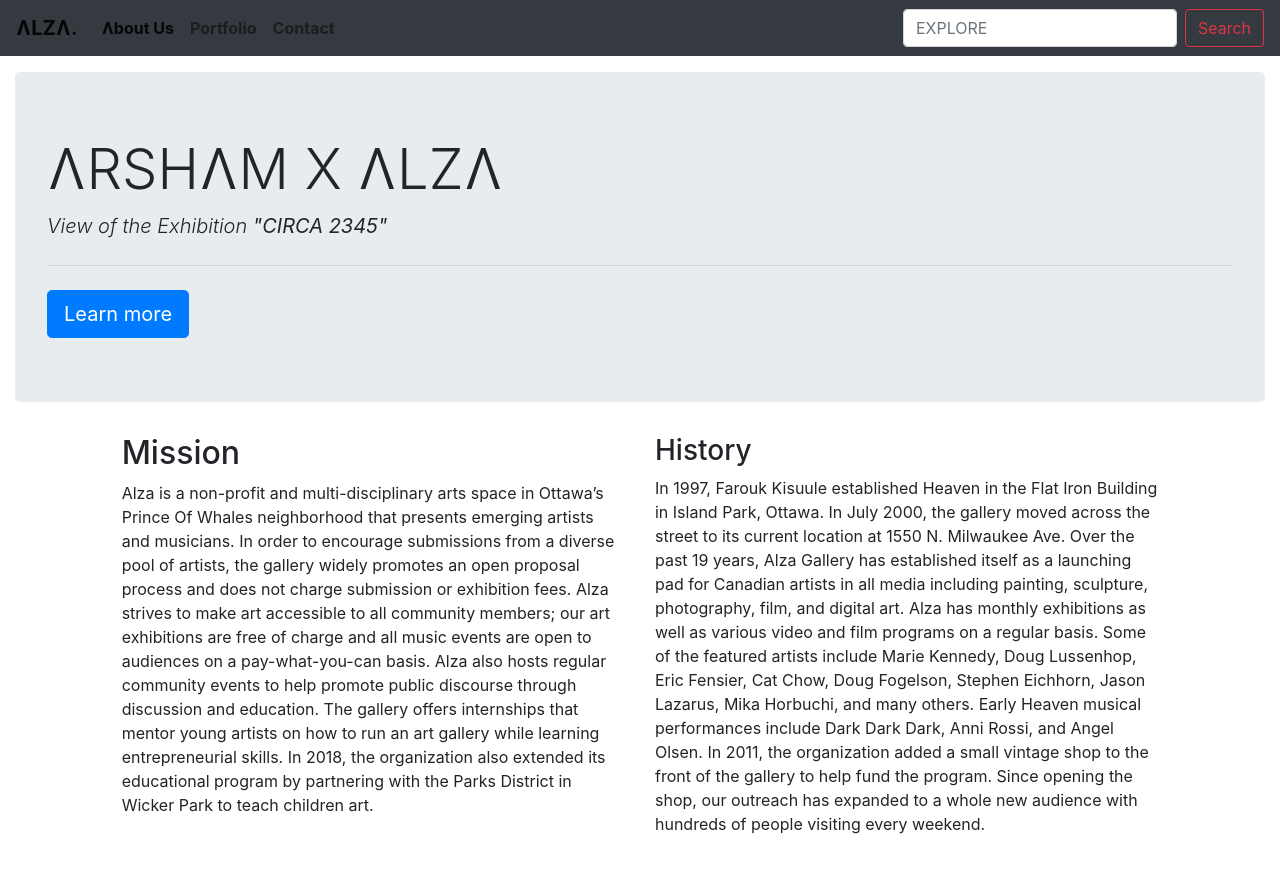
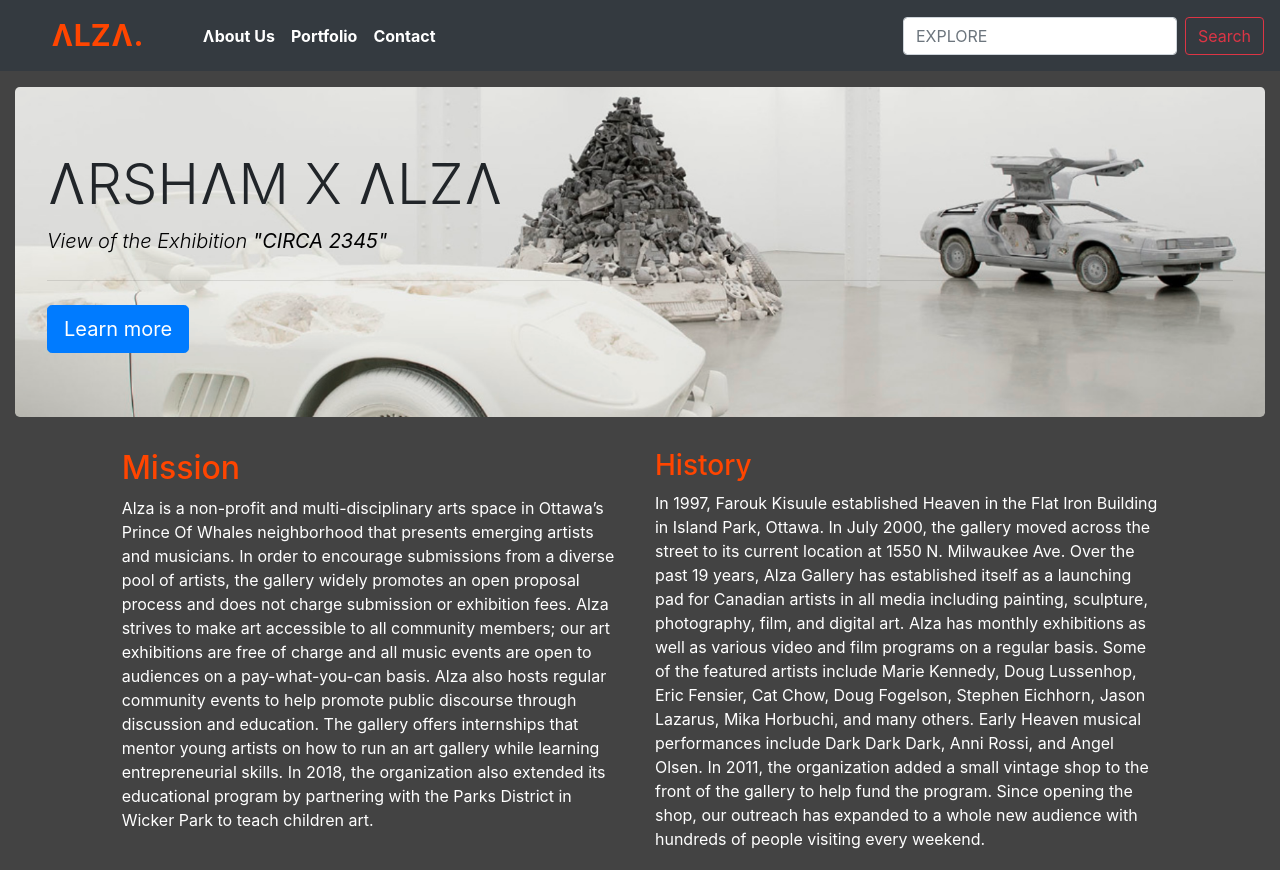
Before and after one commit to Farouk994/ALZA, a plain HTML site: page index.html in a window 1280 px wide. Shown: the top 870 px of the page. Drawn offline with nearby package versions, Linux system fonts and the light colour scheme.

Commit message:
Added styling tag outside body tag listing all styles

```diff
--- a/index.html
+++ b/index.html
@@ -8,6 +8,64 @@
         integrity="sha384-TX8t27EcRE3e/ihU7zmQxVncDAy5uIKz4rEkgIXeMed4M0jlfIDPvg6uqKI2xXr2" crossorigin="anonymous">
     <title>Document</title>
 </head>
+<style>
+    body {
+        background-color: #434343;
+
+    }
+
+    @import url('http://getbootstrap.com/dist/css/bootstrap.css');
+
+    .bold {
+        color: orangered;
+        font-size: 30px;
+        padding: 35px;
+    }
+
+    .jumbotron {
+        background-image: url("clever.jpg");
+        background-size: cover;
+
+    }
+
+    p {
+        color: white;
+    }
+
+    h2 {
+        color: orangered;
+    }
+
+    h3 {
+        color: orangered;
+    }
+
+    #nav-a {
+        color: white;
+    }
+
+    .lead {
+        color: black;
+    }
+
+    .footer {
+
+        left: 0;
+        bottom: 0;
+        width: 100%;
+        background-color: #333333;
+        color: white;
+        text-align: center;
+    }
+
+
+    .img-fluid {
+        border-radius: 20px;
+        height: 300px;
+
+    }
+</style>
+
 
 <body>
     <nav class="navbar navbar-expand-lg navbar-light bg-dark sticky">
```
Also changed, not shown: clever.jpg (added).
